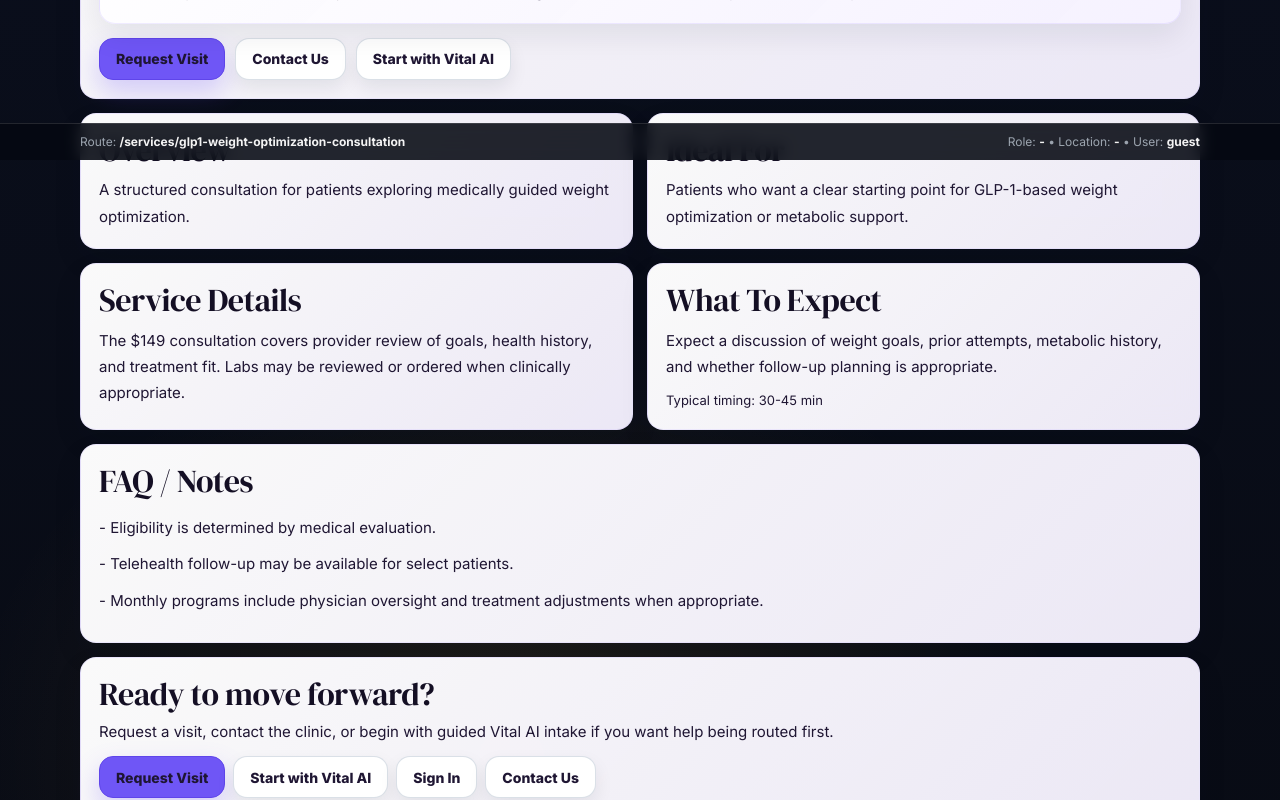
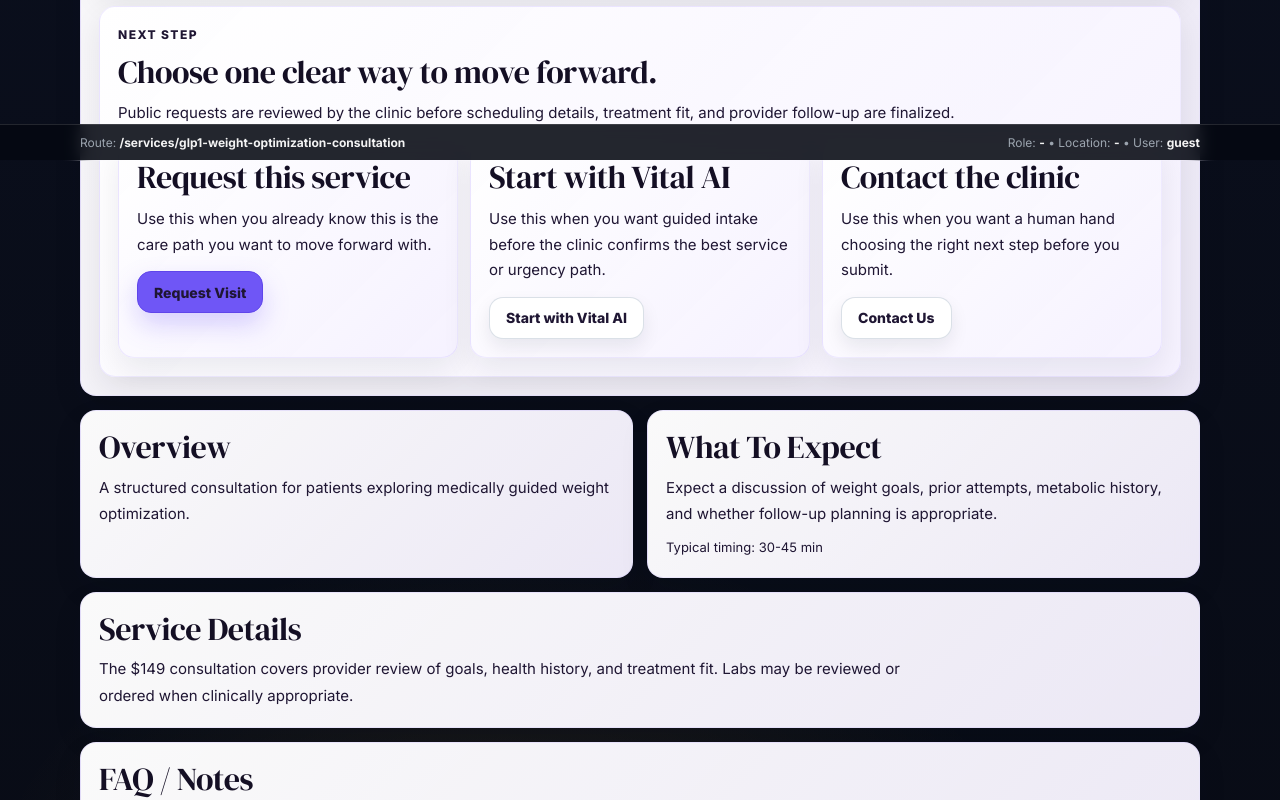
Before and after one commit to MedFlowUSA/vitality-institute-app, a React (Vite) app: page /services/glp1-weight-optimization-consultation in a window 1280 px wide. Shown: the part 640-1440 px from the top of the page. Built offline with nearby package versions, Linux system fonts and the light colour scheme; no server answers; the database is empty.

Commit message:
feat: streamline public service detail flow

```diff
--- a/src/pages/PublicServiceDetail.tsx
+++ b/src/pages/PublicServiceDetail.tsx
@@ -3,6 +3,24 @@ import { Link, useParams, useSearchParams } from "react-router-dom";
 import PublicSiteLayout from "../components/public/PublicSiteLayout";
 import { getPublicAccessRoute, getPublicOfferingBySlug, getPublicOfferingPrimaryCta, getPublicOfferingVitalAiPath } from "../lib/publicMarketingCatalog";
 import { loadCatalogServices, matchCatalogServiceFromInterest, resolvedPublicPriceLabel, type CatalogService } from "../lib/services/catalog";
+
+const nextStepOptions = [
+  {
+    key: "direct",
+    title: "Request this service",
+    description: "Use this when you already know this is the care path you want to move forward with.",
+  },
+  {
+    key: "guided",
+    title: "Start with Vital AI",
+    description: "Use this when you want guided intake before the clinic confirms the best service or urgency path.",
+  },
+  {
+    key: "contact",
+    title: "Contact the clinic",
+    description: "Use this when you want a human hand choosing the right next step before you submit.",
+  },
+] as const;
 
 export default function PublicServiceDetail() {
   const { slug } = useParams();
@@ -125,25 +143,48 @@ export default function PublicServiceDetail() {
             <div className="space" />
 
             <div className="card card-pad card-light surface-light public-panel-nested" style={{ marginBottom: 14 }}>
-              <div className="h2">Choosing the right next step</div>
+              <div className="public-eyebrow">Best Fit</div>
+              <div className="h2" style={{ marginTop: 10 }}>Who this service is usually for</div>
               <div className="surface-light-body" style={{ marginTop: 8, lineHeight: 1.75 }}>
-                Request a visit if you are ready to move forward with this service. Start with Vital AI if you want guided routing first, or contact the clinic if you want help deciding.
-              </div>
-              <div className="surface-light-helper" style={{ marginTop: 10, lineHeight: 1.7 }}>
-                Public requests are reviewed by the clinic before scheduling details, treatment fit, and provider follow-up are finalized.
+                {service.idealFor}
               </div>
             </div>
 
-            <div className="row" style={{ gap: 10, flexWrap: "wrap" }}>
+            <div className="card card-pad card-light surface-light public-panel-nested">
+              <div className="public-eyebrow">Next Step</div>
+              <div className="h2" style={{ marginTop: 10 }}>Choose one clear way to move forward.</div>
+              <div className="surface-light-helper" style={{ marginTop: 8, lineHeight: 1.7 }}>
+                Public requests are reviewed by the clinic before scheduling details, treatment fit, and provider follow-up are finalized.
+              </div>
+              <div className="row" style={{ gap: 12, flexWrap: "wrap", alignItems: "stretch", marginTop: 14 }}>
+                {nextStepOptions.map((option) => (
+                  <div
+                    key={option.key}
+                    className="card card-pad card-light surface-light public-panel-nested"
+                    style={{ flex: "1 1 220px", minWidth: 220 }}
+                  >
+                    <div className="h2">{option.title}</div>
+                    <div className="surface-light-body" style={{ marginTop: 10, lineHeight: 1.7 }}>
+                      {option.description}
+                    </div>
+                    <div style={{ marginTop: 14 }}>
+                      {option.key === "direct" ? (
                         <Link to={bookingPath} className="btn btn-primary">
                           {primaryCta?.label ?? "Request Visit"}
                         </Link>
+                      ) : option.key === "guided" ? (
+                        <Link to={guidedPath} className="btn btn-secondary">
+                          Start with Vital AI
+                        </Link>
+                      ) : (
                         <Link to={`/contact?serviceId=${encodeURIComponent(service.slug)}`} className="btn btn-secondary">
                           Contact Us
                         </Link>
-              <Link to={guidedPath} className="btn btn-secondary">
-                Start with Vital AI
-              </Link>
+                      )}
+                    </div>
+                  </div>
+                ))}
+              </div>
             </div>
           </div>
 
@@ -158,29 +199,20 @@ export default function PublicServiceDetail() {
             </div>
 
             <div className="card card-pad card-light surface-light public-panel-nested" style={{ flex: "1 1 320px" }}>
-              <div className="h2">Ideal For</div>
+              <div className="h2">What To Expect</div>
               <div className="surface-light-body" style={{ marginTop: 8, lineHeight: 1.75 }}>
-                {service.idealFor}
+                {service.whatToExpect}
               </div>
+              {service.duration ? <div className="surface-light-helper" style={{ marginTop: 10, fontSize: 13 }}>Typical timing: {service.duration}</div> : null}
             </div>
           </div>
 
           <div className="space" />
 
-          <div className="row" style={{ gap: 14, flexWrap: "wrap", alignItems: "stretch" }}>
-            <div className="card card-pad card-light surface-light public-panel-nested" style={{ flex: "1 1 320px" }}>
+          <div className="card card-pad card-light surface-light public-panel-nested">
             <div className="h2">Service Details</div>
-              <div className="surface-light-body" style={{ marginTop: 8, lineHeight: 1.75 }}>
+            <div className="surface-light-body" style={{ marginTop: 8, lineHeight: 1.75, maxWidth: 860 }}>
               {service.serviceDetails}
-              </div>
-            </div>
-
-            <div className="card card-pad card-light surface-light public-panel-nested" style={{ flex: "1 1 320px" }}>
-              <div className="h2">What To Expect</div>
-              <div className="surface-light-body" style={{ marginTop: 8, lineHeight: 1.75 }}>
-                {service.whatToExpect}
-              </div>
-              {service.duration ? <div className="surface-light-helper" style={{ marginTop: 10, fontSize: 13 }}>Typical timing: {service.duration}</div> : null}
             </div>
           </div>
 
@@ -204,23 +236,20 @@ export default function PublicServiceDetail() {
           <div className="card card-pad card-light surface-light public-panel">
             <div className="row" style={{ justifyContent: "space-between", gap: 12, flexWrap: "wrap", alignItems: "center" }}>
               <div>
-                <div className="h2">Ready to move forward?</div>
+                <div className="h2">Still deciding?</div>
                 <div className="surface-light-helper" style={{ marginTop: 6 }}>
-                  Request a visit, contact the clinic, or begin with guided Vital AI intake if you want help being routed first.
+                  If you want guided intake instead of a direct service request, Vital AI is the cleanest next step.
                 </div>
               </div>
               <div className="row" style={{ gap: 8, flexWrap: "wrap" }}>
-                 <Link to={bookingPath} className="btn btn-primary">
-                   {primaryCta?.label ?? "Request Visit"}
-                 </Link>
                  <Link to={guidedPath} className="btn btn-secondary">
                    Start with Vital AI
                  </Link>
+                 <Link to={`/contact?serviceId=${encodeURIComponent(service.slug)}`} className="btn btn-secondary">
+                   Contact Us
+                 </Link>
                  <Link to={getPublicAccessRoute("login")} className="btn btn-secondary">
                    Sign In
-                 </Link>
-                 <Link to={`/contact?serviceId=${encodeURIComponent(service.slug)}`} className="btn btn-secondary">
-                   Contact Us
                  </Link>
               </div>
             </div>
```
Lines whose indentation alone changed are shown as unchanged.
